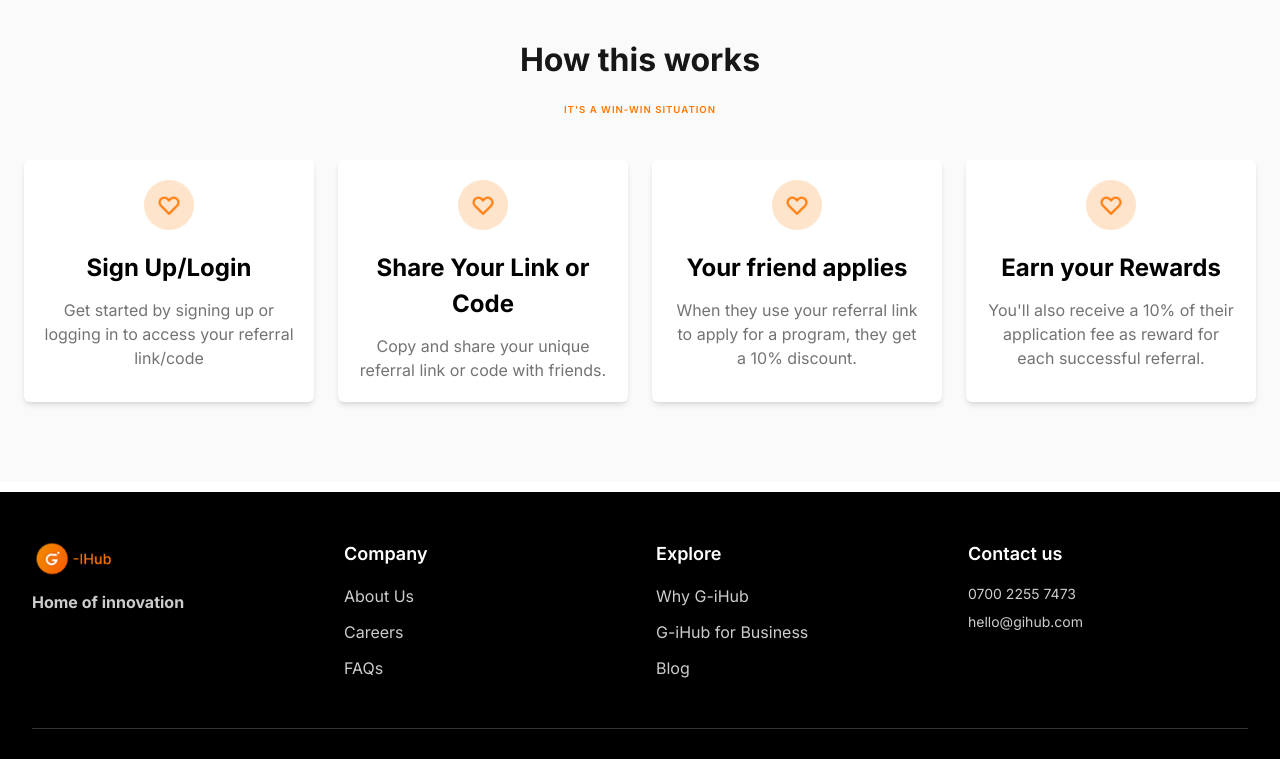
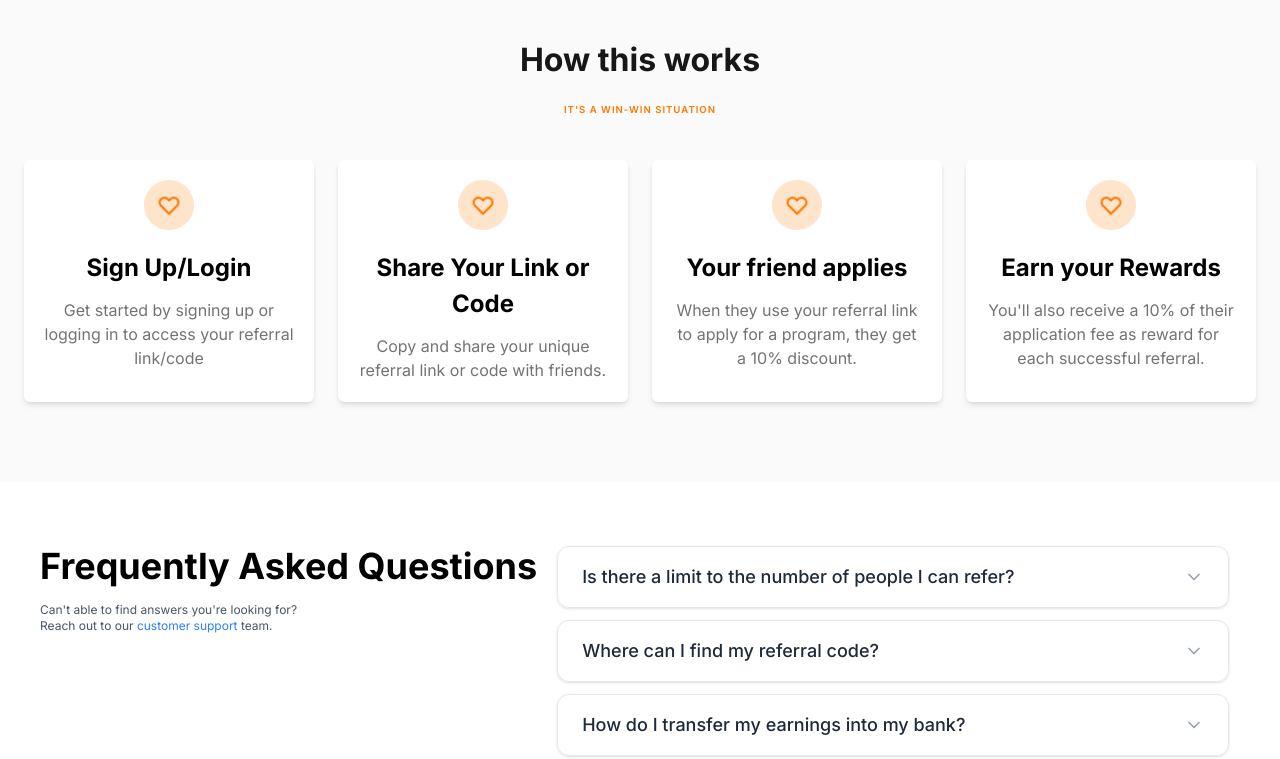
Before and after one commit to Genomac-ihub/website-frontend-gihub, a React (Vite) app: page /program in a window 1280 px wide. Shown: the part 2000-2759 px from the top of the page. Built offline with nearby package versions, Linux system fonts and the light colour scheme; no server answers.

Commit message:
FAQs done, all done.!

```diff
--- /dev/null
+++ b/src/components/AccordionEarn.tsx
@@ -0,0 +1,97 @@
+import React from "react";
+import { ChevronDown } from "lucide-react";
+import { Link } from "react-router-dom";
+
+const AccordionEarn = () => {
+    const [openIndex, setOpenIndex] = React.useState<number | null>(null);
+
+    const faqData = [
+        {
+            question: "Is there a limit to the number of people I can refer?",
+            answer:
+                "There is no limit to the number of people you can refer. The more you refer, the more you increase your earnings..",
+        },
+        {
+            question: "Where can I find my referral code?",
+            answer:
+                "Your referral code can be found in your account dashboard after you sign up or log in. Look for the 'Referral Program' section to access your unique link or code.",
+        },
+        {
+            question: "How do I transfer my earnings into my bank?",
+            answer:
+                "You can transfer your earnings to your bank account through the payment options available in your account settings.",
+        },
+        {
+            question:
+                "What happens if the applicant doesn't input my code or uses the wrong code?",
+            answer:
+                "If the applicant doesn't input your code or uses the wrong code, you will not receive credit for the referral. It's important to ensure that your code is shared correctly.",
+        },
+        {
+            question: "Must I be a learner at Genomac before I can participate in this?",
+            answer: "No, you do not have to be a learner at Genomac to participate in the referral program.",
+        },
+    ];
+
+    const toggleAccordion = (index: number) => {
+        setOpenIndex(openIndex === index ? null : index);
+    };
+
+    return (
+        <div className=" bg-white text-black py-16 px-2 sm:px-6 lg:px-10">
+            <div className="flex flex-col md:flex-row gap-x-5">
+                {/* Header */}
+                <div className="text-center mb-10">
+                    <h1 className="text-4xl md:text-4xl text-left font-bold mb-4">
+                        Frequently Asked Questions
+                    </h1>
+                    <p className="text-gray-600 text-left max-w-xl mx-auto text-sm sm:text-xs">
+                        Can't able to find answers you're looking for? <br /> Reach out to our <Link to="#" className="text-blue-500 hover:underline" >customer support</Link> team.
+                    </p>
+                </div>
+
+                {/* Accordion */}
+                <div className="space-y-3 w-full md:w-2xl ">
+                    {faqData.map((item, index) => (
+                    <div
+                        key={index}
+                        className="border border-gray-200 rounded-xl overflow-hidden transition-all duration-300 shadow-sm"
+                    >
+                        {/* Question */}
+                        <button
+                        className="w-full px-4 sm:px-6 py-4 text-left flex items-center justify-between"
+                        onClick={() => toggleAccordion(index)}
+                        >
+                        <span className="text-base sm:text-lg font-medium text-gray-800">
+                            {item.question}
+                        </span>
+                        <ChevronDown
+                            className={`w-5 h-5 text-gray-400 transition-transform duration-300 ${
+                            openIndex === index ? "rotate-180" : ""
+                            }`}
+                        />
+                        </button>
+
+                        {/* Answer */}
+                        <div
+                        className={`transition-all duration-300 ease-in-out ${
+                            openIndex === index
+                            ? "max-h-96 opacity-100"
+                            : "max-h-0 opacity-0"
+                        }`}
+                        >
+                        <div className="px-4 sm:px-6 pb-4 border-t border-gray-100">
+                            <p className="text-gray-600 text-sm sm:text-base leading-relaxed pt-4">
+                            {item.answer}
+                            </p>
+                        </div>
+                        </div>
+                    </div>
+                    ))}
+                </div>
+            </div>
+        </div>
+    );
+};
+
+export default AccordionEarn;
--- a/src/pages/Earn.tsx
+++ b/src/pages/Earn.tsx
@@ -6,7 +6,10 @@ import { Link } from "react-router-dom";
 import exlipse from "../assets/Elipse.png";
 import rafiki from "../assets/rafiki.png";
 import Content from "../assets/Content.png";
+import grid from "../assets/image/hero-grid.DF71ygke.svg";
 import iconlove from "../assets/image/Icon-love.png";
+import image from "../assets/image/image.svg";
+import Accordion from "../components/AccordionEarn";
 
 const Earn = () => {
   const courseData = [
@@ -31,10 +34,11 @@ const Earn = () => {
   return (
     <>
       <img src={ball} className="fixed top-0  z-[-10] " />
-      <img
-        src={ball2}
-        className="fixed top-0  z-[-10] -right-10 rounded-full"
-      />
+      <img src={ball2} className="fixed top-0  z-[-10] -right-10 rounded-full" />
+      <img src={grid} className='absolute -top-60  opacity-6 -z-1' />
+      <img src={image} className='absolute hidden md:-top-60' />
+
+
 
       <section className="flex relative  flex-col items-center justify-center pt-30  md:pt-40 lg:pt-19 overflow-hidden ">
         <GlowButton desc="🔥Get aid at least $25-$300 and above per project" />
@@ -148,6 +152,11 @@ const Earn = () => {
           ))}
         </div>
       </section>
+
+      {/* FAQs next... */}
+
+      <Accordion />
+
     </>
   );
 };
--- a/src/pages/Home.tsx
+++ b/src/pages/Home.tsx
@@ -206,7 +206,7 @@ const Home = () => {
           <h1 className="text-4xl sm:text-3xl md:text-5xl lg:text-6xl font-bold text-gray-900 mb-6 leading-snug sm:leading-tight break-words px-2">
             Start Learning with {" "}
             <span className="bg-gradient-to-r from-orange-500 to-orange-600 bg-clip-text text-transparent">
-              GI-HUB
+              G-IHUB
             </span>
           </h1>
 
```
